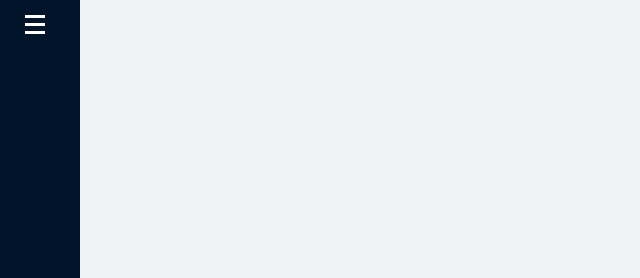
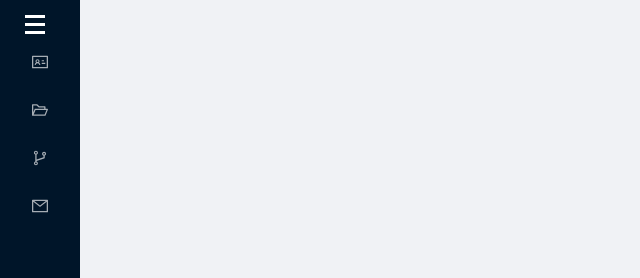
Before and after one commit to allenaxie/React-Portfolio, a React (Create React App) app: page / in a window 1280 px wide. Shown: the top 278 px of the page, without its empty margins (0-640 px from the left). Built offline with nearby package versions, Linux system fonts and the light colour scheme.

Commit message:
Add icons to navbar items.

```diff
--- a/src/App.css
+++ b/src/App.css
@@ -2,3 +2,12 @@
   height: 100vh;
   color: green;
 }
+
+.nav-container {
+  min-width: 150px !important;
+  max-width: 150px !important;
+}
+.ant-layout-sider-collapsed {
+  min-width: 80px !important;
+  max-width: 80px !important;
+}
--- a/src/App.js
+++ b/src/App.js
@@ -13,7 +13,7 @@ export default function App() {
 
 
   return (
-      <Layout >
+      <Layout hasSider>
         <Sider
         className="nav-container"
         trigger={null}
@@ -25,8 +25,6 @@ export default function App() {
         </Sider>
         <Layout>
           <Content className="main">
-
-
           </Content>
           <Footer></Footer>
 
--- a/src/NavigationBar/NavigationBar.css
+++ b/src/NavigationBar/NavigationBar.css
@@ -1,3 +1,9 @@
+.navbar-container {
+    position: fixed;
+    height: 100vh;
+    overflow: auto;
+  }
+
 .burger-container {
     display: flex;
     justify-content: start;
--- a/src/NavigationBar/NavigationBar.jsx
+++ b/src/NavigationBar/NavigationBar.jsx
@@ -1,6 +1,6 @@
 import React from 'react';
 import "./NavigationBar.css"
-import { MenuOutlined, CloseOutlined } from "@ant-design/icons";
+import { IdcardOutlined, FolderOpenOutlined, MailOutlined, BranchesOutlined } from "@ant-design/icons";
 import { Menu, Button } from "antd";
 
 export default function NavigationBar({ isNavCollapsed, setIsNavCollapsed }) {
@@ -15,7 +15,8 @@ export default function NavigationBar({ isNavCollapsed, setIsNavCollapsed }) {
         <Menu
             className="navbar-container"
             theme="dark"
-            mode="inline"
+            mode="vertical"
+            defaultSelectedKeys={"0"}
         >
             <div className="burger-container">
                 <a
@@ -26,10 +27,20 @@ export default function NavigationBar({ isNavCollapsed, setIsNavCollapsed }) {
                     <div className="line1"></div>
                     <div className="line2"></div>
                     <div className="line3"></div>
-
                 </a>
-
             </div>
+            <Menu.Item key="1" icon={<IdcardOutlined />}>
+                About
+            </Menu.Item>
+            <Menu.Item key="2" icon={ <FolderOpenOutlined /> }>
+                Projects
+            </Menu.Item>
+            <Menu.Item key="3" icon={ <BranchesOutlined /> }>
+                Skills
+            </Menu.Item>
+            <Menu.Item key="4" icon={<MailOutlined />}>
+                Contact
+            </Menu.Item>
 
         </Menu>
     )
```
